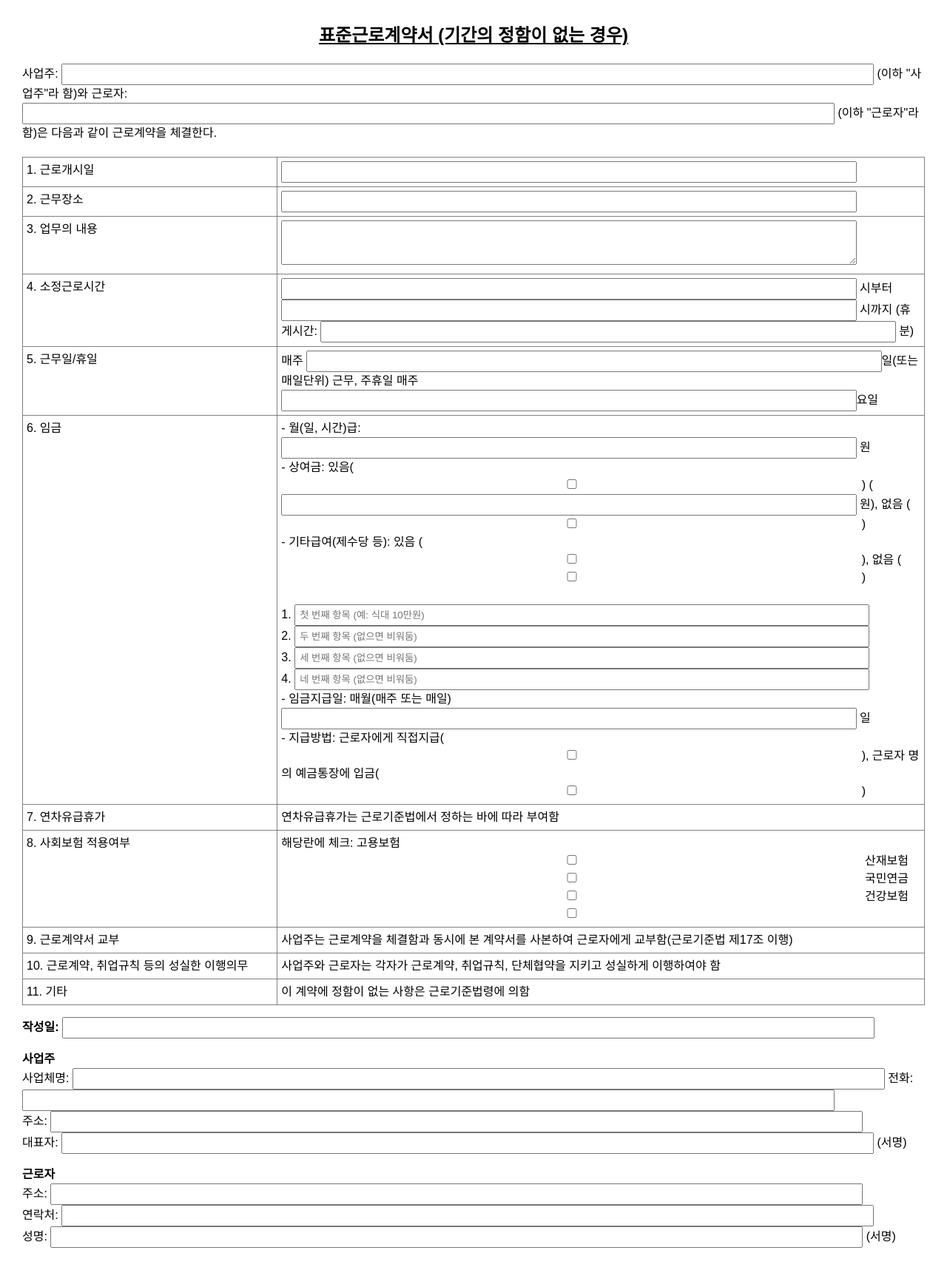
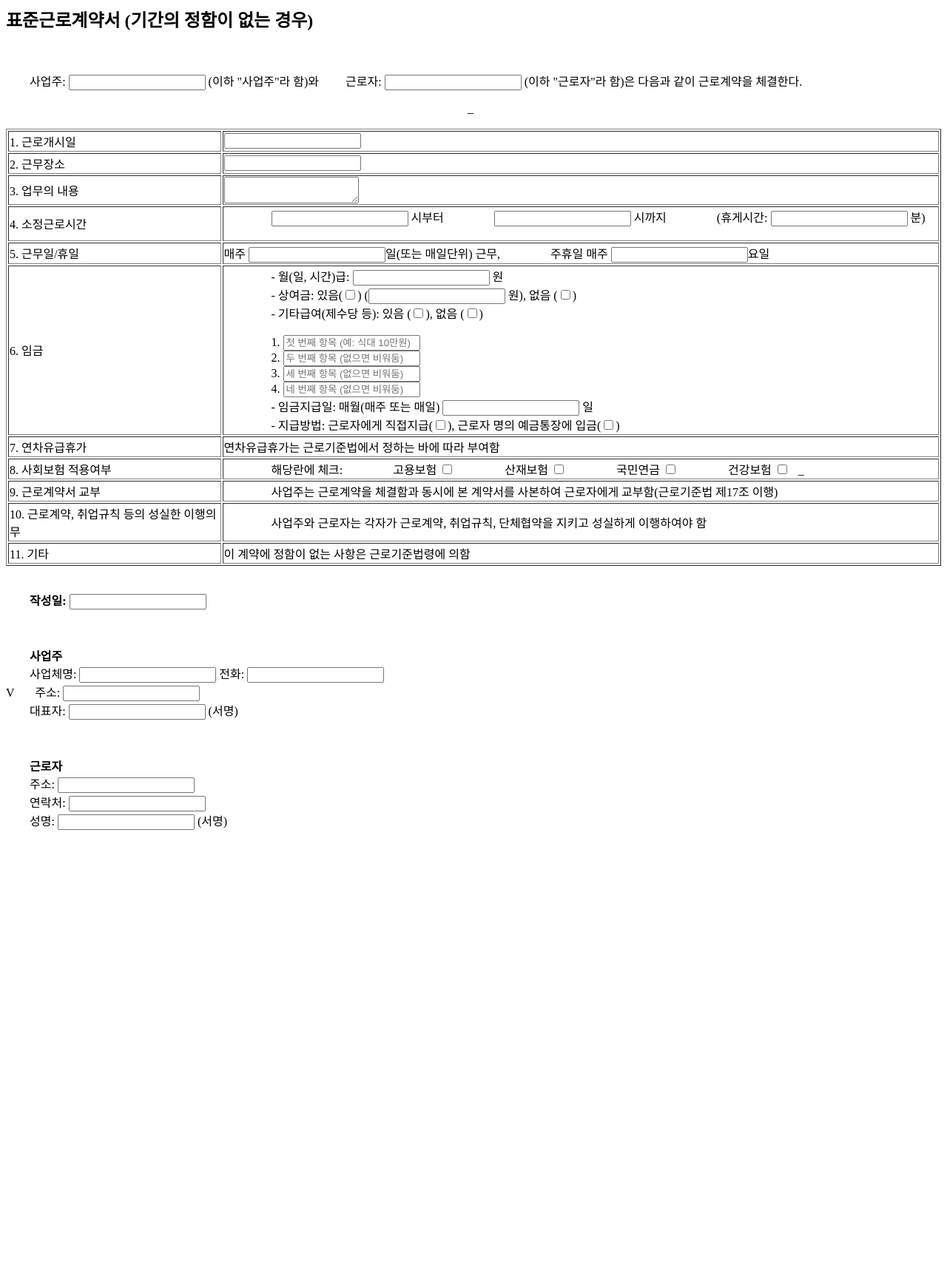
Before and after one commit to KNU-Capstone-design-team4/BE, a Python web app: template templates/working.html in a window 1280 px wide. Shown: the whole page at 74% size. After the commit the page ends 1122 px from the top, so only its background shows below. Run offline with Jinja, Linux system fonts and the light colour scheme; the template is opened without the code that fills it, so the values that code supplies are empty.

Commit message:
feat: 템플릿 문제 해결~

```diff
--- a/templates/working.html
+++ b/templates/working.html
@@ -1,39 +1,3 @@
-<!DOCTYPE html>
-<html lang="ko">
-<head>
-<meta charset="UTF-8">
-<title>표준근로계약서</title>
-<style>
-    body {
-        font-family: "맑은 고딕", sans-serif;
-        margin: 30px;
-        line-height: 1.5;
-    }
-    h2 {
-        text-align: center;
-        text-decoration: underline;
-    }
-    table {
-        width: 100%;
-        border-collapse: collapse;
-        margin-top: 20px;
-    }
-    td {
-        padding: 5px;
-        vertical-align: top;
-    }
-    input, textarea {
-        width: 90%;
-        padding: 5px;
-        box-sizing: border-box;
-    }
-    textarea {
-        height: 60px;
-    }
-</style>
-</head>
-<body>
-
 <h2>표준근로계약서 (기간의 정함이 없는 경우)</h2>
 
 <form>
@@ -62,7 +26,7 @@
                 <input type="text" name="end_time"> 시까지
                 (휴게시간: <input type="text" name="rest_time"> 분)
             </td>
-        </tr>
+_      </tr>
         <tr>
             <td>5. 근무일/휴일</td>
             <td>매주 <input type="text" name="work_day">일(또는 매일단위) 근무,
@@ -95,7 +59,7 @@
                 산재보험 <input type="checkbox" name="industrial_accident_insurance">
                 국민연금 <input type="checkbox" name="national_pension">
                 건강보험 <input type="checkbox" name="health_insurance">
-            </td>
+  _       </td>
         </tr>
         <tr>
             <td>9. 근로계약서 교부</td>
@@ -122,7 +86,7 @@
     <p>
         <strong>사업주</strong><br>
         사업체명: <input type="text" name="business_name"> 전화: <input type="text" name="business_phone"><br>
-        주소: <input type="text" name="business_address"><br>
+V       주소: <input type="text" name="business_address"><br>
         대표자: <input type="text" name="employer_representative"> (서명)
     </p>
 
@@ -133,6 +97,3 @@
         성명: <input type="text" name="employee_name"> (서명)
     </p>
 </form>
-
-</body>
-</html>
```
Lines whose indentation alone changed are shown as unchanged.
